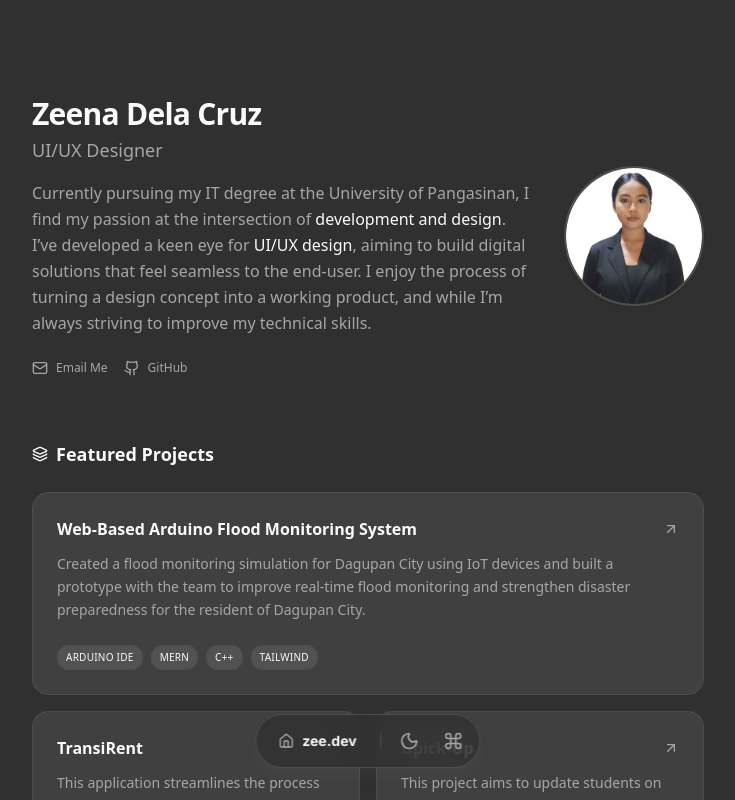
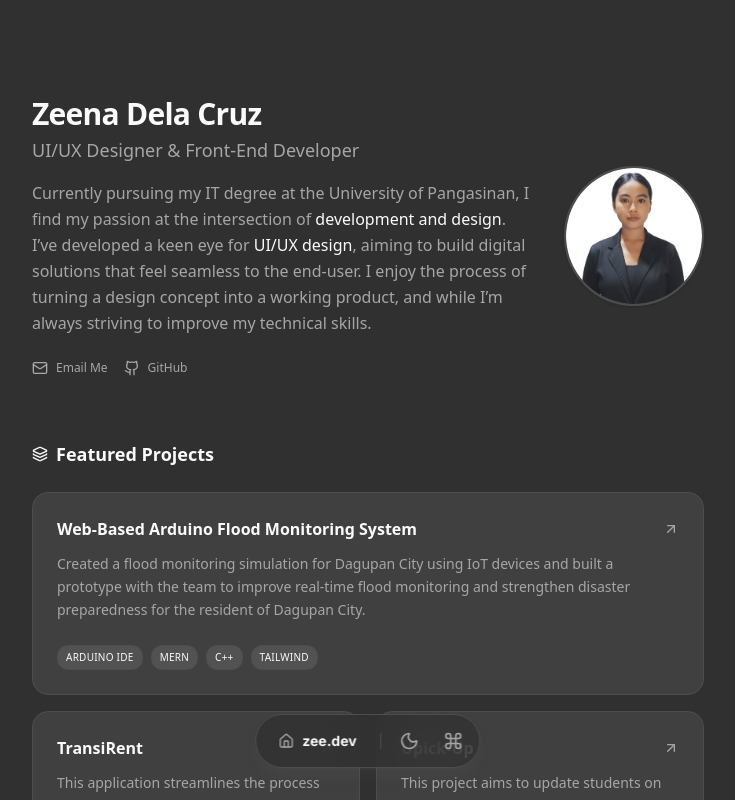
Before and after one commit to zeendc/zeena.herself, a Next.js app: page / in a window 1280 px wide. Shown: the top 800 px of the page, without its empty margins (272-1007 px from the left). Built offline with nearby package versions, Linux system fonts and the light colour scheme.

Commit message:
mofify role

```diff
--- a/src/app/page.tsx
+++ b/src/app/page.tsx
@@ -50,7 +50,7 @@ export default function Home() {
                 Zeena Dela Cruz
               </h1>
               <p className="text-lg text-muted-foreground mt-1 font-medium">
-                UI/UX Designer
+                UI/UX Designer & Front-End Developer
               </p>
             </div>
             <p className="text-muted-foreground leading-relaxed text-sm md:text-base">
```
